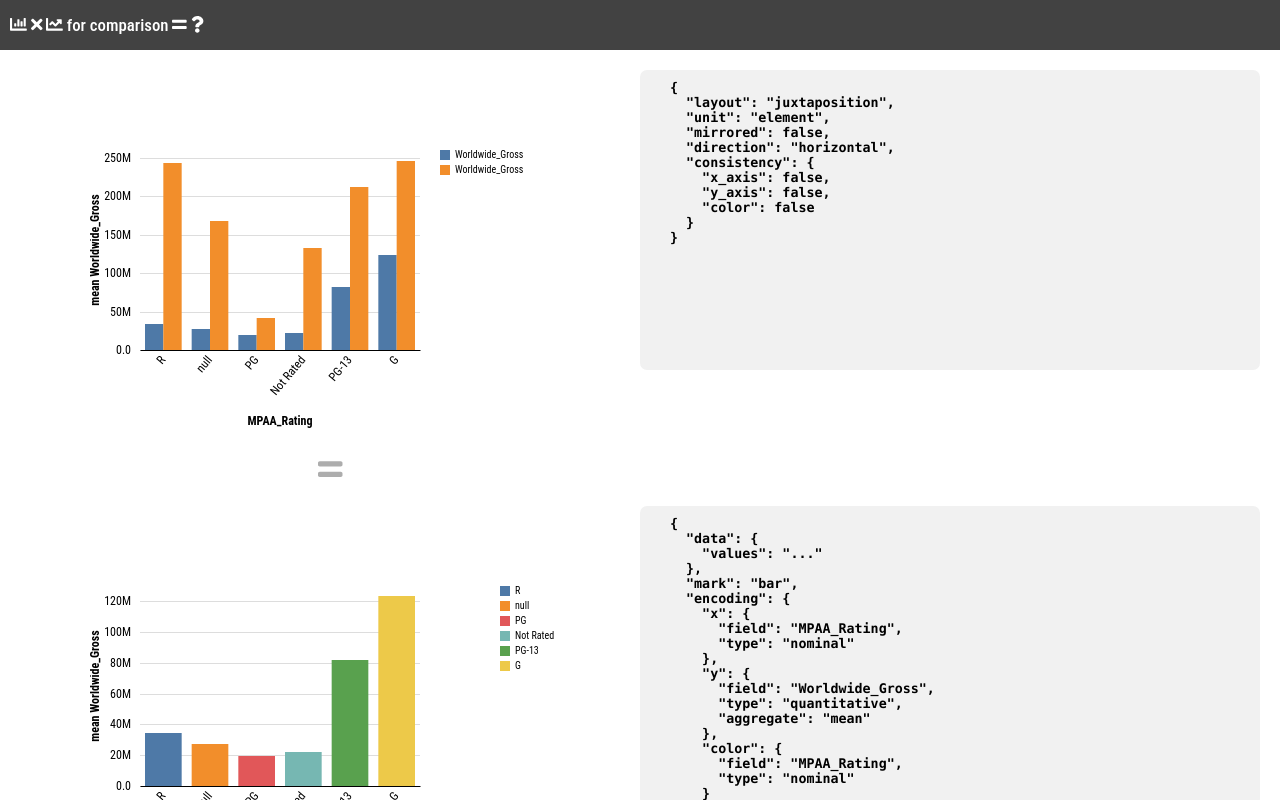
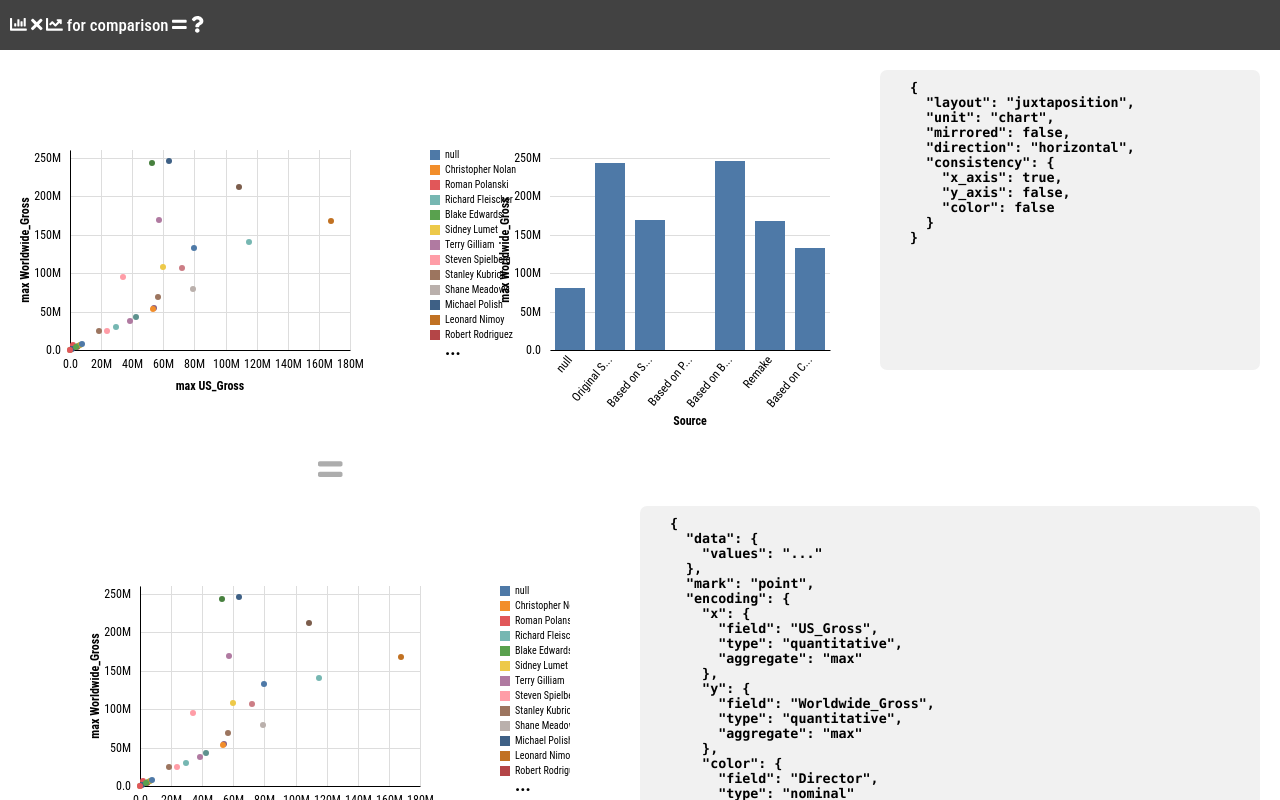
Before and after one commit to sehilyi/comparative-layout-explorer, a React app: page / in a window 1280 px wide. Built offline with nearby package versions, Linux system fonts and the light colour scheme.

Commit message:
Generalize scatterplot renderer when aggregated

```diff
--- a/src/components/visualizations/data-handler/domain-calculator.ts
+++ b/src/components/visualizations/data-handler/domain-calculator.ts
@@ -80,7 +80,6 @@ export function getDomains(A: Spec, B: Spec, C: CompSpec, consistency: Consisten
     else if (isBarChart(A) && isScatterplot(B) || isBarChart(B) && isScatterplot(A)) {
       if (consistency.x_axis) {
         // TODO: do not consider this for now
-        // TODO: spec.data.values and aggregated.values are misleading!!
         ax = getDomain(A).x
         bx = getDomain(B).x
       }
--- a/src/components/visualizations/data-handler/index.ts
+++ b/src/components/visualizations/data-handler/index.ts
@@ -57,6 +57,7 @@ export function changeKeys(aggValues: object[], keyField: string, valueFields: s
     }
   }
   // console.log(aggValues)
+  // console.log("changed to")
   // console.log(newVal)
   return newVal
 }
@@ -93,13 +94,14 @@ export function getAggregatedData(s: Spec) {
   return {values, categories, data}
 }
 
+// TODO: this should be re-designed
 export function getAggregatedDatas(a: Spec, b: Spec) {
   const {...dataA} = getAggregatedData(a), {...dataB} = getAggregatedData(b)
   const abybval = getAggValuesByTwoKeys(a.data.values, a.encoding.x.field, b.encoding.x.field, a.encoding.y.field, a.encoding.y.aggregate)  // TODO: what aggregation functions to use?
   const bbyaval = getAggValuesByTwoKeys(a.data.values, b.encoding.x.field, a.encoding.x.field, a.encoding.y.field, a.encoding.y.aggregate)
   const unionval = dataA.data.concat(dataB.data)
 
-  const unioncat = uniqueValues(dataA.data.concat(dataB.data), "key") // TODO: should use consistent key for union!
+  const unioncat = uniqueValues(dataA.data.concat(dataB.data), "key")
   return {
     A: {values: dataA.values, categories: dataA.categories, data: dataA.data},
     B: {values: dataB.values, categories: dataB.categories, data: dataB.data},
--- a/src/components/visualizations/index.ts
+++ b/src/components/visualizations/index.ts
@@ -16,11 +16,11 @@ export function getExampleSpecs(): {A: Spec, B: Spec, C: CompSpec} {
       data: {
         values: DATASET_MOVIES.rawData
       },
-      mark: "bar",
+      mark: "point",
       encoding: {
-        x: {field: "MPAA_Rating", type: "nominal"},
-        y: {field: "Worldwide_Gross", type: "quantitative", aggregate: "mean"},
-        color: {field: "MPAA_Rating", type: "nominal"}
+        x: {field: "US_Gross", type: "quantitative", aggregate: "max"},
+        y: {field: "Worldwide_Gross", type: "quantitative", aggregate: "max"},
+        color: {field: "Director", type: "nominal"}
       }
     },
     B: {
@@ -29,7 +29,7 @@ export function getExampleSpecs(): {A: Spec, B: Spec, C: CompSpec} {
       },
       mark: "bar",
       encoding: {
-        x: {field: "MPAA_Rating", type: "nominal"},
+        x: {field: "Source", type: "nominal"},
         y: {field: "Worldwide_Gross", type: "quantitative", aggregate: "max"}
       }
     },
@@ -37,10 +37,10 @@ export function getExampleSpecs(): {A: Spec, B: Spec, C: CompSpec} {
       ...DEFAULT_COMP_SPEC,
       layout: "juxtaposition",
       direction: "horizontal",
-      unit: "element",
+      unit: "chart",
       // mirrored: false,
       consistency: {
-        x_axis: false, y_axis: false, color: false
+        x_axis: true, y_axis: false, color: false
       }
     }
   }
--- a/src/components/visualizations/scatterplots/index.ts
+++ b/src/components/visualizations/scatterplots/index.ts
@@ -62,11 +62,11 @@ export function renderPoints(
     .data(data)
     .enter().append(_circle)
     .classed('point', true)
-    .attr(_cx, d => x(styles.aggregated ? d["value"][xKey] : d[xKey]))  // TODO: any way to make two level to one level?
-    .attr(_cy, d => y(styles.aggregated ? d["value"][yKey] : d[yKey]))
+    .attr(_cx, d => x(d[xKey]))
+    .attr(_cy, d => y(d[yKey]))
     .attr(_opacity, SCATTER_POINT_OPACITY)
     .attr(_stroke, styles.stroke)
     .attr(_stroke_width, styles.stroke_width)
-    .attr(_fill, d => styles.color(styles.aggregated ? d["key"] : d[styles.colorKey]) as string)
+    .attr(_fill, d => styles.color(d[styles.colorKey]) as string)
     .attr(_r, styles.pointSize)
 }
```
